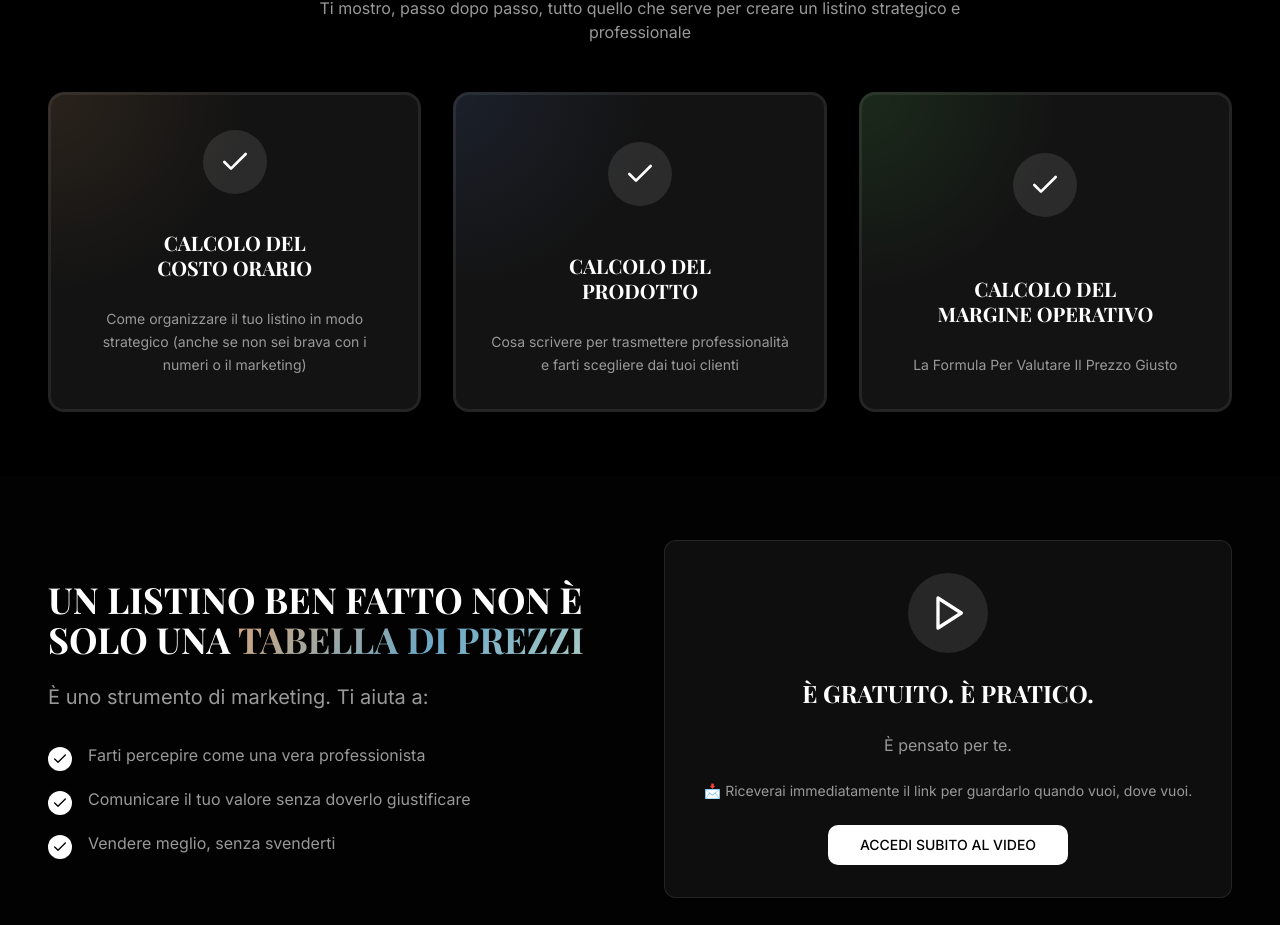
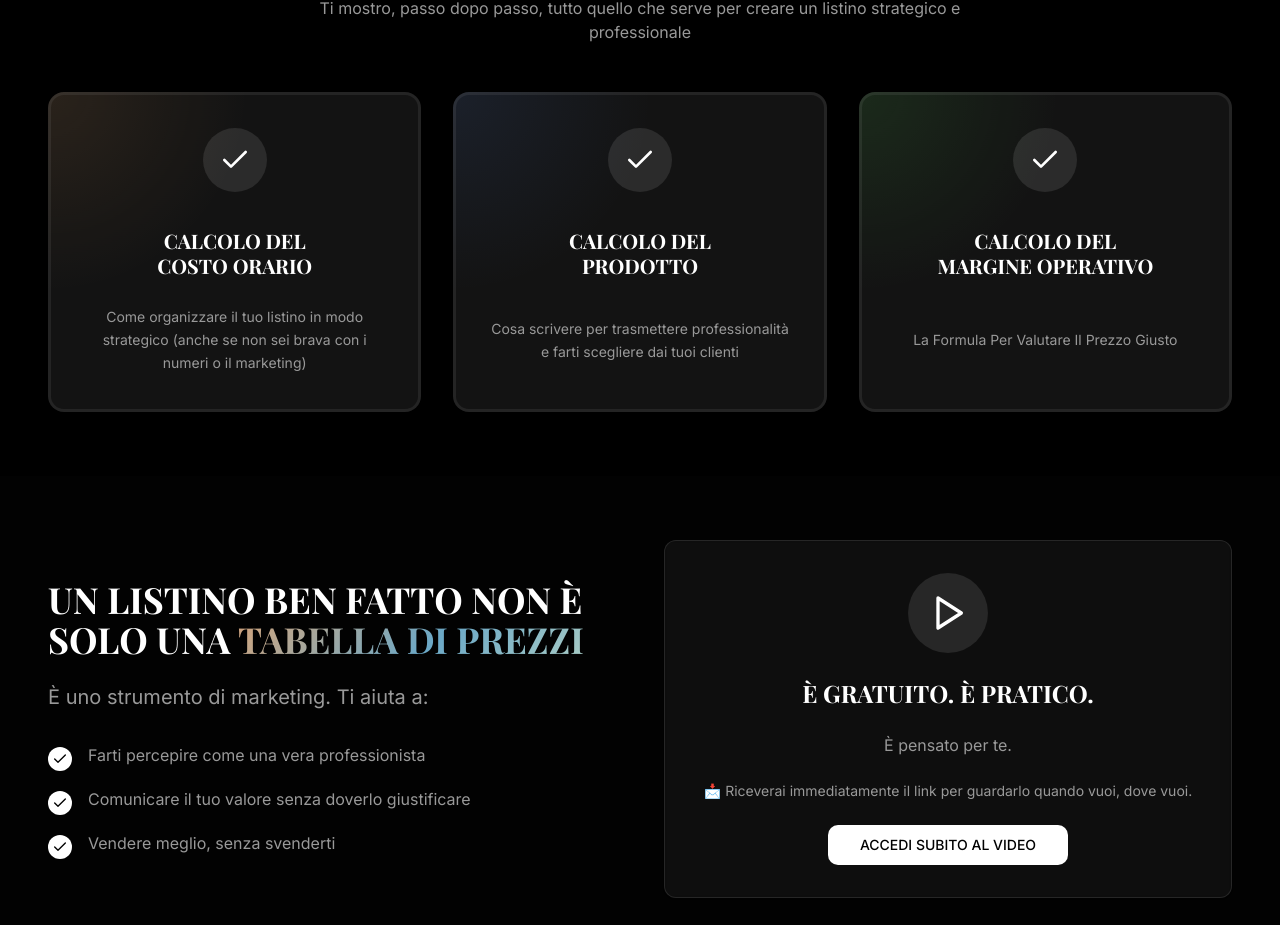
Before and after one commit to Rosin355/aethera-beauty-bloom, a React (Vite) app: page /landing in a window 1280 px wide. Shown: the part 1015-1940 px from the top of the page. Built offline with nearby package versions, Linux system fonts and the light colour scheme; no server answers.

Commit message:
Fix card alignment

```diff
--- a/src/pages/LandingPage.tsx
+++ b/src/pages/LandingPage.tsx
@@ -210,39 +210,33 @@ const LandingPage = () => {
 
           <div className="grid md:grid-cols-3 gap-8 items-stretch">
             <GlowCard glowColor="orange" customSize className="w-full p-8 text-center h-[320px] flex flex-col items-center">
-              <div className="w-16 h-16 bg-white/10 rounded-full flex items-center justify-center mx-auto mb-4">
+              <div className="w-16 h-16 bg-white/10 rounded-full flex items-center justify-center mx-auto mb-4 shrink-0">
                 <Check className="w-8 h-8 text-white" />
               </div>
-              <div className="flex-1 flex flex-col justify-center space-y-3">
-                <h3 className="font-playfair text-xl font-bold text-white text-center leading-tight mb-4">CALCOLO DEL<br />COSTO ORARIO</h3>
-                <p className="text-muted-foreground text-center leading-relaxed text-sm max-w-[34ch] mx-auto">
+              <h3 className="font-playfair text-xl font-bold text-white text-center leading-tight mb-2 min-h-[56px] flex items-center justify-center">CALCOLO DEL<br />COSTO ORARIO</h3>
+              <p className="text-muted-foreground text-center leading-relaxed text-sm max-w-[34ch] mx-auto min-h-[72px] flex items-center justify-center">
                 Come organizzare il tuo listino in modo strategico (anche se non sei brava con i numeri o il marketing)
               </p>
-              </div>
             </GlowCard>
 
             <GlowCard glowColor="blue" customSize className="w-full p-8 text-center h-[320px] flex flex-col items-center">
-              <div className="w-16 h-16 bg-white/10 rounded-full flex items-center justify-center mx-auto mb-4">
+              <div className="w-16 h-16 bg-white/10 rounded-full flex items-center justify-center mx-auto mb-4 shrink-0">
                 <Check className="w-8 h-8 text-white" />
               </div>
-              <div className="flex-1 flex flex-col justify-center space-y-3">
-                <h3 className="font-playfair text-xl font-bold text-white text-center leading-tight mb-4">CALCOLO DEL<br />PRODOTTO</h3>
-                <p className="text-muted-foreground text-center leading-relaxed text-sm max-w-[34ch] mx-auto">
+              <h3 className="font-playfair text-xl font-bold text-white text-center leading-tight mb-2 min-h-[56px] flex items-center justify-center">CALCOLO DEL<br />PRODOTTO</h3>
+              <p className="text-muted-foreground text-center leading-relaxed text-sm max-w-[34ch] mx-auto min-h-[72px] flex items-center justify-center">
                 Cosa scrivere per trasmettere professionalità e farti scegliere dai tuoi clienti
               </p>
-              </div>
             </GlowCard>
 
             <GlowCard glowColor="green" customSize className="w-full p-8 text-center h-[320px] flex flex-col items-center">
-              <div className="w-16 h-16 bg-white/10 rounded-full flex items-center justify-center mx-auto mb-4">
+              <div className="w-16 h-16 bg-white/10 rounded-full flex items-center justify-center mx-auto mb-4 shrink-0">
                 <Check className="w-8 h-8 text-white" />
               </div>
-              <div className="flex-1 flex flex-col justify-center space-y-3">
-                <h3 className="font-playfair text-xl font-bold text-white text-center leading-tight mb-4">CALCOLO DEL<br />MARGINE OPERATIVO</h3>
-                <p className="text-muted-foreground text-center leading-relaxed text-sm max-w-[34ch] mx-auto">
+              <h3 className="font-playfair text-xl font-bold text-white text-center leading-tight mb-2 min-h-[56px] flex items-center justify-center">CALCOLO DEL<br />MARGINE OPERATIVO</h3>
+              <p className="text-muted-foreground text-center leading-relaxed text-sm max-w-[34ch] mx-auto min-h-[72px] flex items-center justify-center">
                 La Formula Per Valutare Il Prezzo Giusto
               </p>
-              </div>
             </GlowCard>
           </div>
         </div>
```
Lines whose indentation alone changed are shown as unchanged.
